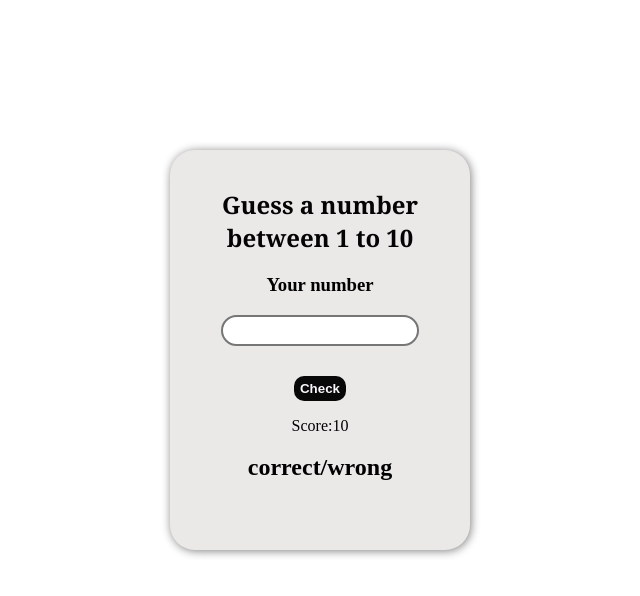
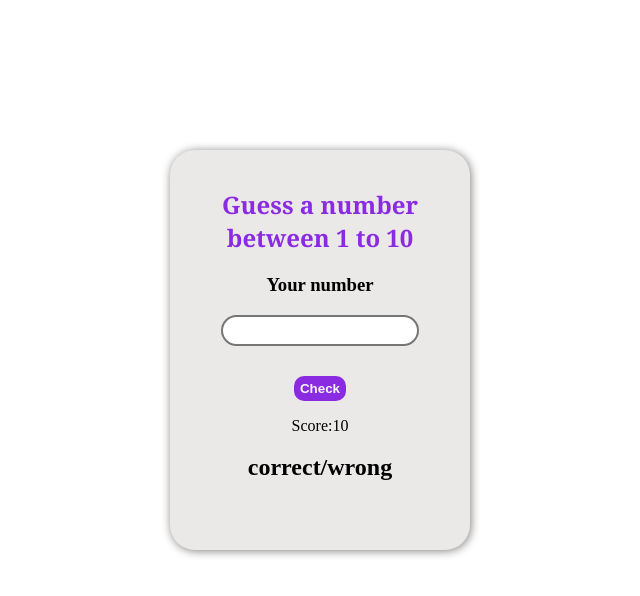
Before and after one commit to sitharth007/Guess_the-_number, a plain HTML site: page index.html in a window 1280 px wide. Shown: the whole page, without its empty margins (320-960 px from the left). Drawn offline with Linux system fonts and the light colour scheme.

Commit message:
color change

```diff
--- a/index.html
+++ b/index.html
@@ -10,7 +10,7 @@
     <center>
     <section class="container">
         <br>
-    <h1 style="color: rgb(4, 4, 4);font-family:Cambria, Cochin, Georgia, Times, 'Times New Roman', serif;">Guess a number between 1 to 10</h1>
+    <h1 style="color:blueviolet;font-family:Cambria, Cochin, Georgia, Times, 'Times New Roman', serif;">Guess a number between 1 to 10</h1>
 
     <h3>Your number</h3><input id="num" class="input">
     <br>
--- a/style.css
+++ b/style.css
@@ -20,5 +20,5 @@
     border-style: none;
     color: rgb(248, 246, 249);
     font-weight: bold;
-    background-color: rgb(8, 8, 8);
+    background-color:blueviolet;
 }
```
